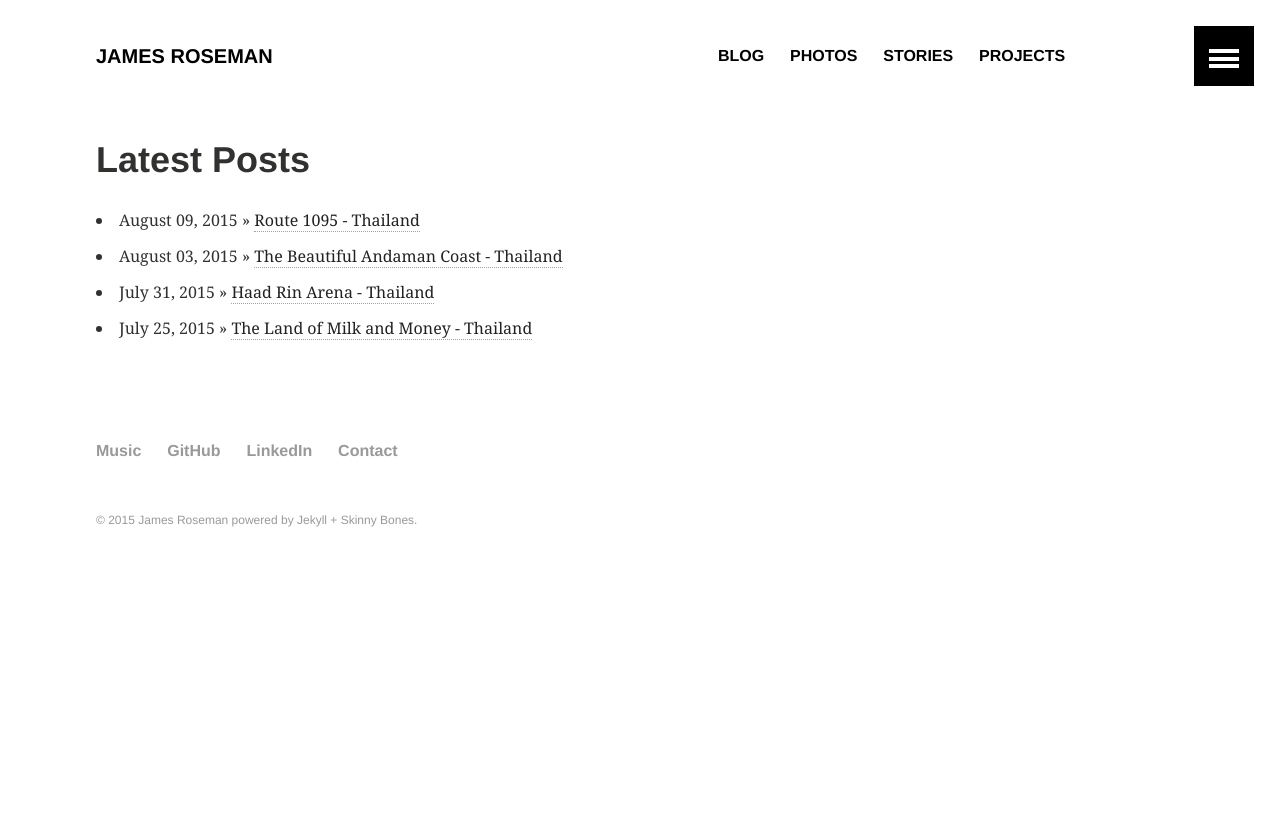
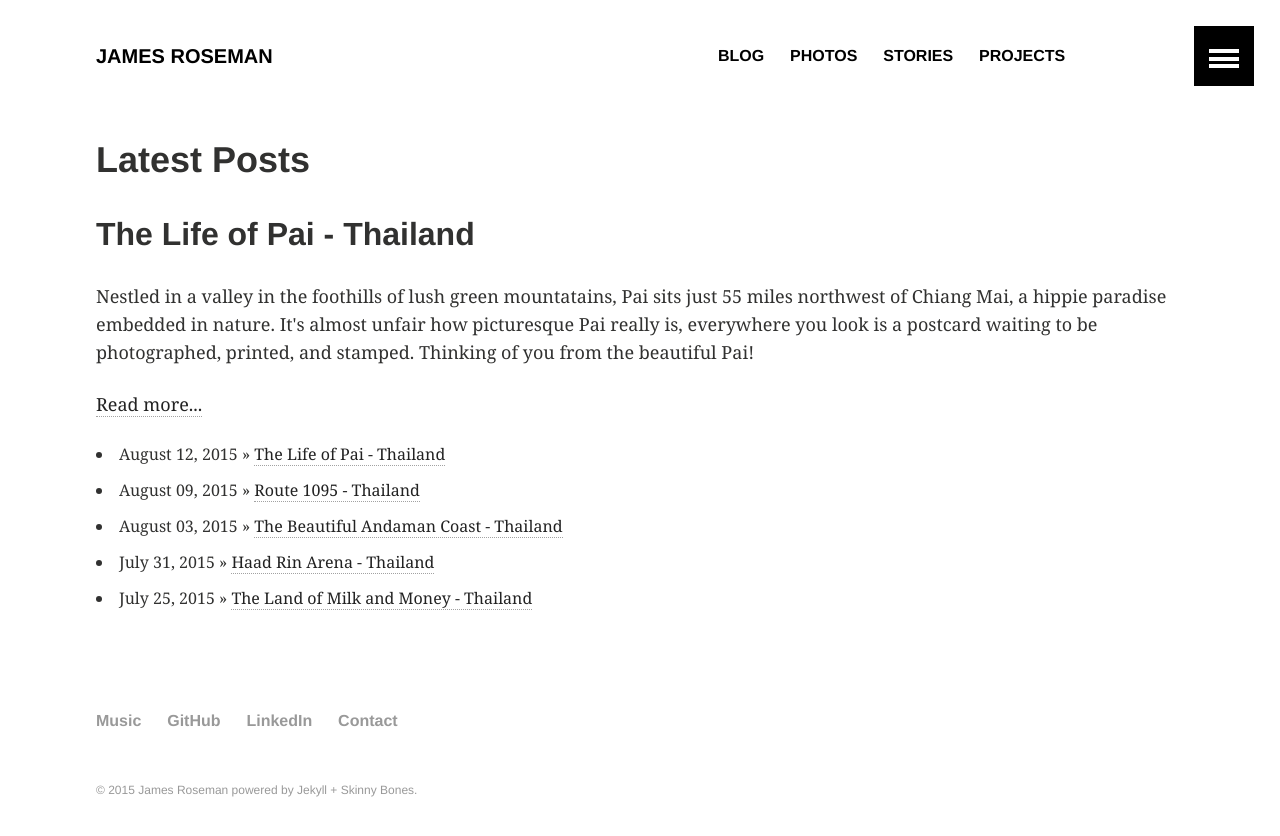
Before and after one commit to jamesroseman/personal-site, a Jekyll site: the page built from blog.md, in a window 1280 px wide. Shown: the top 836 px of the page. Built offline with Jekyll 4.4.1, drawn with Linux system fonts in a browser that asks for light colours; some of the changed lines change nothing that is shown.

Commit message:
New blog post about Pai

```diff
--- a/_posts/blog/2015-08-09-route-1095.md
+++ b/_posts/blog/2015-08-09-route-1095.md
@@ -15,7 +15,7 @@ Pai is a small reclusive town in a valley with green lush mountains towering eve
 
 So you decide that 4 o'clock in the afternoon isn't too late to leave on an adventure, and the GPS tells you it's only 3 hours, and you figure the sun won't set before then. You'll be there before it gets dark and it won't rain today, of course.
 
-You drive on the super highway of Chiang Mai darting through traffic like locals. As you travel farther and farther and approach the on-ramp for Route 1095 you see less farangs like yourself and less English on signs. Soon you've left the multi-lane highway entirely and find yourself surrounded on all sides by the lush greenery only a rainforest could offer. Trees hang over your head, teeth in the maw of the wilderness, trying to swallow the road whole. The road, meanwhile, bucks and twists, frozen in its writhing attempt to shake you off, leaving only breakneck turns and razor-sharp twists before you. Your mouth is frozen open in a wide grin before it catches its first bug. It relents to a tight-lipped smile.
+You drive on the super highway of Chiang Mai darting through traffic like locals. As you travel farther and farther and approach the on-ramp for Route 1095 you see less farangs like yourself and less English on signs. Soon you've left the multi-lane highway entirely and find yourself surrounded on all sides by the lush greenery only a rainforest could offer. Trees hang over your head, teeth in the maw of the wilderness, trying to swallow the road whole. The road, defiant, bucks and twists, frozen in its writhing attempt leaving only breakneck turns and razor-sharp twists before you. Your mouth is open in a wide grin before it catches its first bug. It relents to a tight-lipped smile.
 
 You're passed by minivans, trucks, and even the head of an 18-wheeler with something large and mechanical on its back. Everyone smiles and gives you thumbs-up as they see you. You're passed by a young man, about your age, in full Royal Thai military garb. He stops just ahead of you and wordlessly offers you a cigarette. You shake your head and smile no before taking off again.
 
--- /dev/null
+++ b/_posts/blog/2015-08-12-the-life-of-pai.md
@@ -0,0 +1,18 @@
+---
+layout: article
+title: The Life of Pai - Thailand
+modified:
+categories: blog
+comments: true
+excerpt: "Nestled in a valley in the foothills of lush green mountatains, Pai sits just 55 miles northwest of Chiang Mai, a hippie paradise embedded in nature. It's almost unfair how picturesque Pai really is, everywhere you look is a postcard waiting to be photographed, printed, and stamped. Thinking of you from the beautiful Pai!"
+---
+
+Nestled in a valley in the foothills of lush green mountatains, Pai sits just 55 miles northwest of Chiang Mai, a hippie paradise embedded in nature. It's almost unfair how picturesque Pai really is, everywhere you look is a postcard waiting to be photographed, printed, and stamped. Thinking of you from the beautiful Pai!
+
+I'm unsure of the exact history of Pai, but from people I've spoken to it used to be extremely quaint and quiet -- the kind of place where you really wouldn't find many tourists. As the secret spot became better known, the tourist industry caught up with the demand and now resorts are a common sight on the outskirt of the town. But the town proper is still rich with its hippie-laden historical blood.
+
+Pai is centered around two main roads, meaning you'll run into almost everyone you know in Pai at some point of being there. It also means renting a scooter is a must. There's something so wondrously childish about zooming around a small town with a big group of new friends on scooters. There are delicious vegan restaurants, beautiful canyons, rushing waterfalls, caves, and even a large white Buddha that sits atop the nearest mountain to Pai overlooking the entire town. As you look around, it becomes extremely easy to see why so many foreigners come to Pai for two days and stay for two weeks. Accomodation is extremely cheap and social (I paid 350 THB -- $13 -- for two nights staying in a dorm), everyone is very nice, and it's very easy to get around.
+
+Pai has something for everyone. Where Ko Tao excelled in island life and hikes, Pai offers nature to explore and hike in, a wonderfully quaint night market to explore for shopping, great restaurants that came with the tourism boom, and temples for the more culturally minded. Even those who want a more comfortable stay (see also: Westernized resort experience) will find places to go and more touristy treks and guided tours to do.
+
+I only spent two nights in the town of Pai and if I didn't have Angkor Wat waiting to be explored before my Vietnam journey (with Sarah!), then I'd probably stay for two weeks, if not years. At the Purple Monkey, where I stayed, they offered free accomodation and a meal if you did odd-jobs around the place like painting tables and cleaning up. It didn't take me long to fantasize about staying for weeks and not paying a dime except for the occasional shake at the psychedelically fun Sunset Bar. I'd shirk all my duties, post up in a hostel, and only send word to let the world know I'd found a new home. Thinking of you from beautiful Pai, with love, James.
--- a/blog.md
+++ b/blog.md
@@ -4,6 +4,12 @@ permalink: /blog/
 title: "Latest Posts"
 ---
 
+<h2>{{site.categories.blog.first.title}}</h2>
+
+<p>{{ site.categories.blog.first.excerpt }}</p>
+
+<p><a href="/{{site.categories.blog.first.url}}">Read more...</a></p>
+
 <div class="tiles">
 {% for post in site.categories.blog %}
 	{% include post-list.html %}
```
